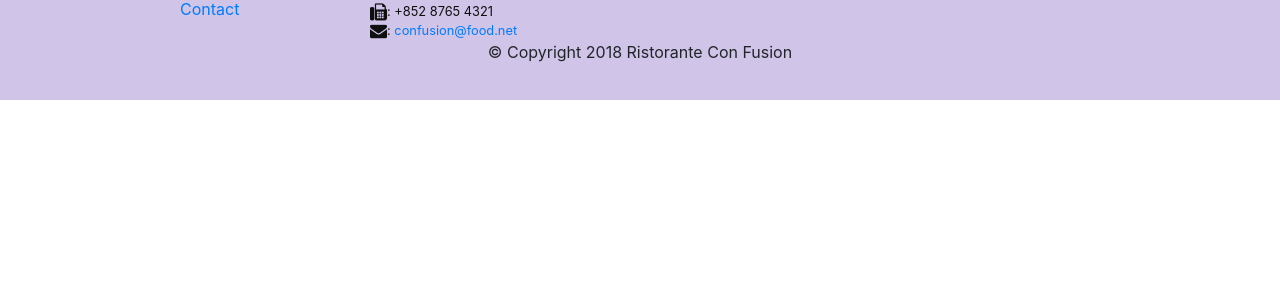
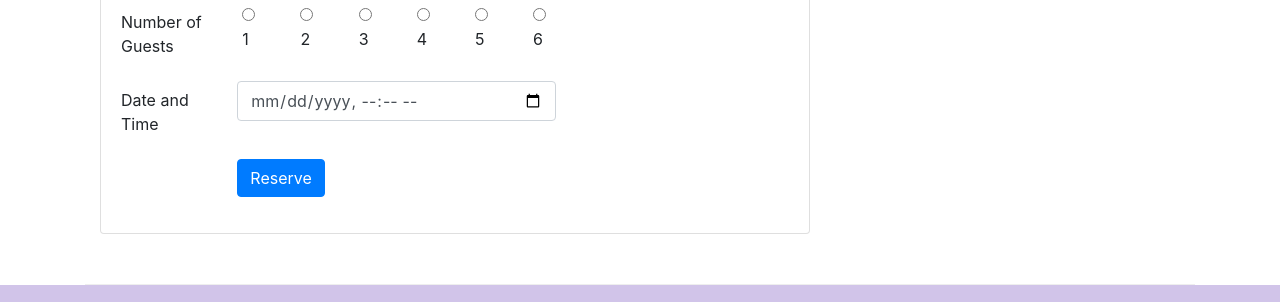
Before and after one commit to cteeps922/SPA, a website: page index.html in a window 1280 px wide. Shown: the part 1661-1963 px from the top of the page. Before the commit the page ends 1761 px from the top, so only its background shows below. Drawn offline with nearby package versions, Linux system fonts and the light colour scheme.

Commit message:
assignment 2

```diff
--- a/index.html
+++ b/index.html
@@ -39,8 +39,13 @@
                 <h1>Ristorante con Fusion</h1>
                 <p>We take inspiration from the World's best cuisines, and create a unique fusion experience. Our lipsmacking creations will tickle your culinary senses!</p>
               </div>
-              <div class="col-12 col-sm align-self-center">
+              <div class="col-12 col-sm-3 align-self-center">
                 <img src="img/logo.png" class="img-fluid">
+              </div>
+              <div class="col-12 col-sm-3 align-self-center">
+                <a class="btn btn-warning" href="#reserve">
+                  Reserve Table
+                </a>
               </div>
             </div>
           </div>
@@ -56,7 +61,7 @@
                 <img class="d-flex mr-3 img-thumbnail align-self-center"
                 src="img/uthappizza.png" alt="uthappizza">
                 <div class="media-body">
-                  <h2 class="mt-0">Uthappizza<span class="badge badge-danger">HOT</span> <span class="badge badge-pill badge-secondary">$4.99</span></h2>
+                  <h2 class="mt-0">Uthappizza <span class="badge badge-danger">HOT</span> <span class="badge badge-pill badge-secondary">$4.99</span></h2>
                   <p class="d-none d-sm-block">A unique combination of Indian Uthappam (pancake) and Italian pizza, topped with Cerignola olives, ripe vine cherry tomatoes, Vidalia onion, Guntur chillies and Buffalo Paneer.</p>
                 </div>
               </div>
@@ -68,8 +73,12 @@
               <h3>This Month's Promotions</h3>
             </div>
             <div class="col col-sm col-md">
-              <h2>Weekend Grand Buffet</h2>
+              <h2>Weekend Grand Buffet <span class="badge badge-danger">NEW</span></h2>
               <p>Featuring mouthwatering combinations with a choice of five different salads, six enticing appetizers, six main entrees and five choicest desserts. Free flowing bubbly and soft drinks. All for just $19.99 per person </p>
+            </div>
+            <div class="media">
+              <img class="d-flex ml-3 img-thumbnail"
+                src="img/buffet.png" alt="buffet">
             </div>
           </div>
 
@@ -89,6 +98,63 @@
               </div>
             </div>
           </div>
+          <div class="row row-content">
+            <div class="col-sm-8 align-self-center">
+            <div class="card" id="reserve">
+              <h3 class="card-header bg-warning">Reserve a Table</h3>
+              <div class="card-body">
+                <form>
+                  <div class="form-group row">
+                    <label for="numberofguests" class="col-md-2 col-form-label">Number of Guests</label>
+                    <div class="form-check col-md-1">
+                      <input class"form-check-input" type="radio" name="1guest"
+                        id="1guest" value="1guest">
+                      <label class="form-check-label" for="1guest">1</label>
+                    </div>
+                    <div class="form-check col-md-1">
+                      <input class"form-check-input" type="radio" name="2guests"
+                        id="2guests" value="test1">
+                      <label class="form-check-label" for="2guests">2</label>
+                    </div>
+                    <div class="form-check col-md-1">
+                      <input class"form-check-input" type="radio" name="3guests"
+                        id="3guests" value="3guests">
+                      <label class="form-check-label" for="3guests">3</label>
+                    </div>
+                    <div class="form-check col-md-1">
+                      <input class"form-check-input" type="radio" name="4guests"
+                        id="4guests" value="4guests">
+                      <label class="form-check-label" for="4guests">4</label>
+                    </div>
+                    <div class="form-check col-md-1">
+                      <input class"form-check-input" type="radio" name="5guests"
+                        id="5guests" value="5guests">
+                      <label class="form-check-label" for="5guests">5</label>
+                    </div>
+                    <div class="form-check col-md-1">
+                      <input class"form-check-input" type="radio" name="6guests"
+                        id="6guests" value="6guests">
+                      <label class="form-check-label" for="6guests">6</label>
+                    </div>
+                  </div>
+                  <div class="form-group row">
+                    <label for="dateandtime" class="col-md-2 col-form-label">Date and Time</label>
+                    <div class="col-12 col-md-6">
+                      <input class="form-control" type="datetime-local" id="datetime" name="datetime">
+                    </div>
+                  </div>
+                  <div class="form-group row">
+                    <div class="offset-md-2 col-md-10">
+                      <button type="submit" class="btn btn-primary">
+                        Reserve
+                      </button>
+                    </div>
+                  </div>
+                </form>
+              </div>
+            </div>
+          </div>
+        </div>
         </div>
 
         <footer class="footer">
```
Also changed, not shown: contactus.html (+1 -1 lines).
